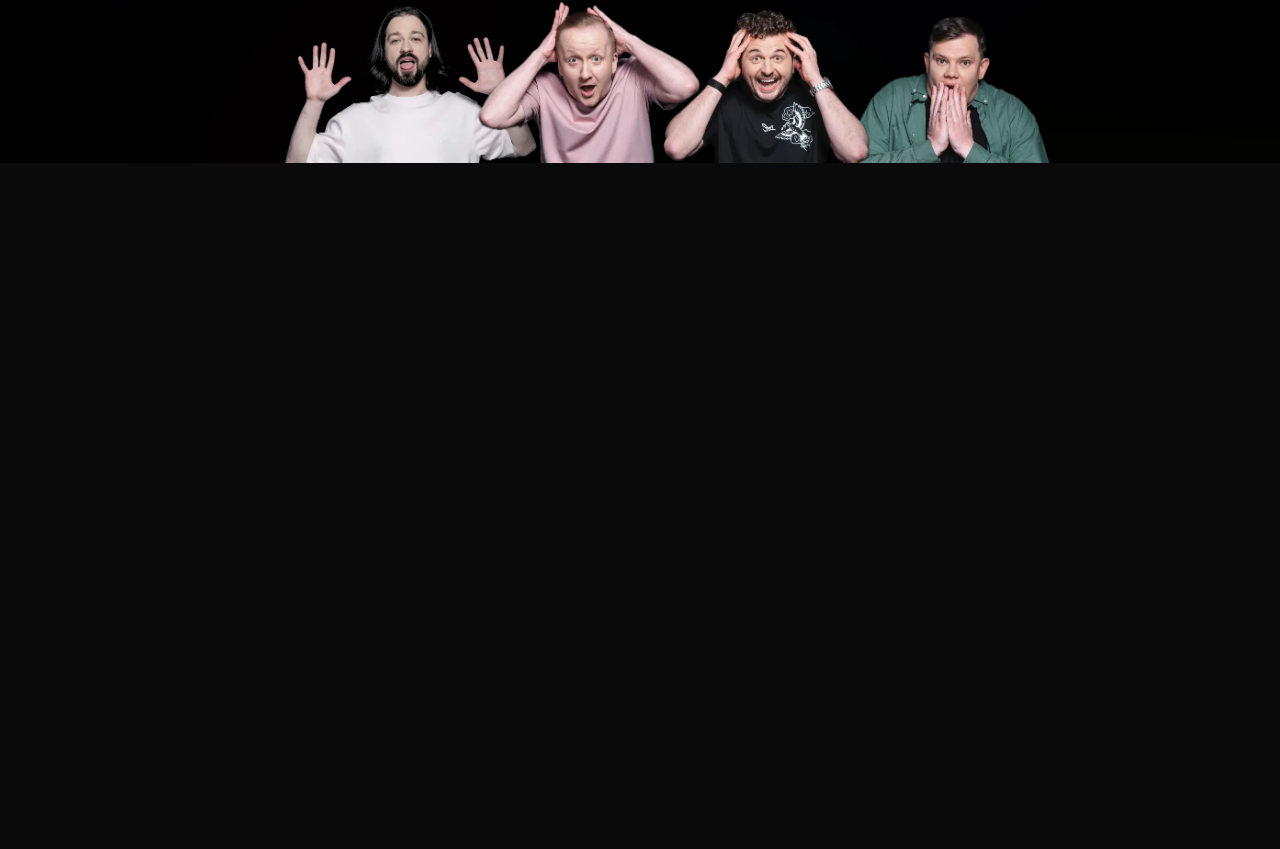
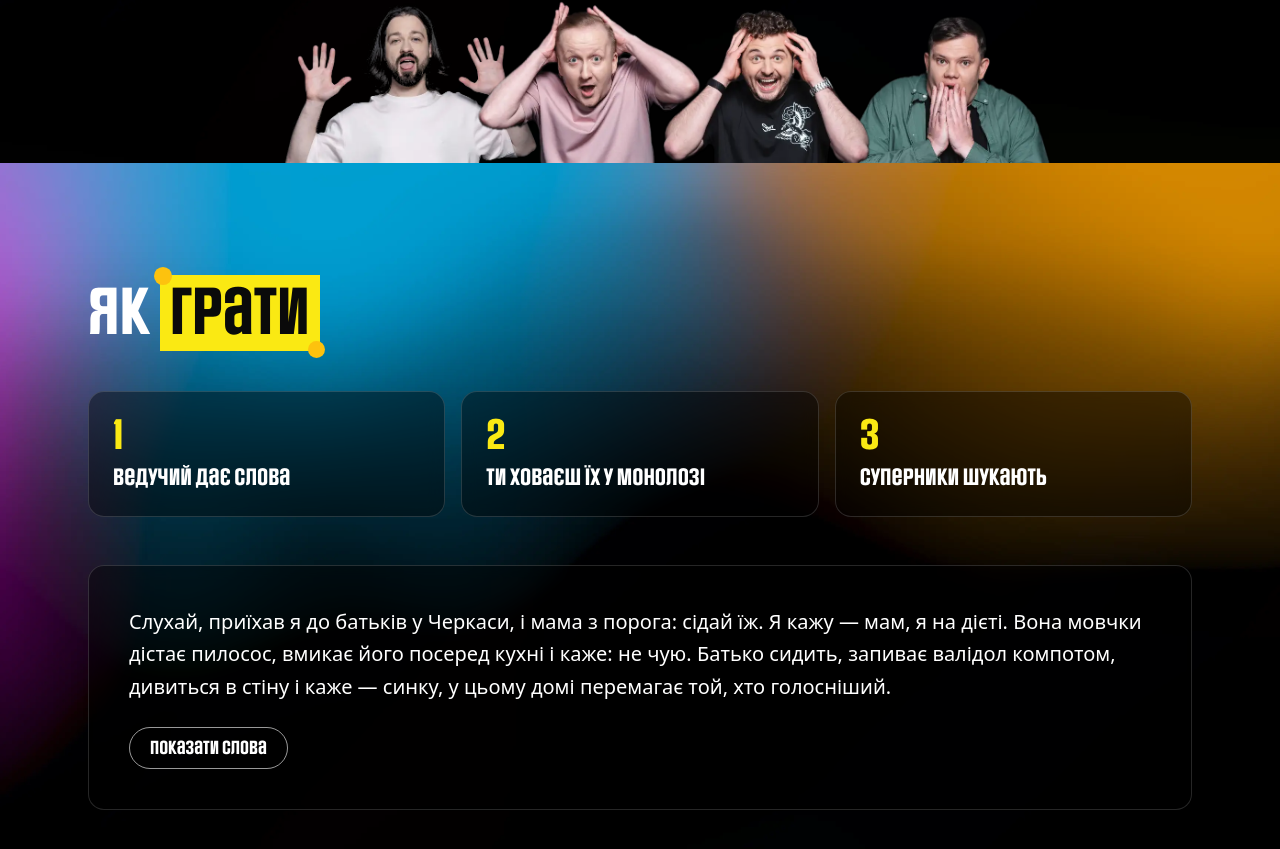
Before and after one commit to Greenfield-Taster/contrlve, a React (Vite) app in the folder frontend/: page / in a window 1280 px wide. Shown: the part 637-1486 px from the top of the page. Before the commit the page ends 800 px from the top, so only its background shows below. Built offline with nearby package versions, Linux system fonts and the light colour scheme.

Commit message:
feat: add the how-to-play section with a live demo of hidden words

```diff
--- a/frontend/src/App.tsx
+++ b/frontend/src/App.tsx
@@ -1,9 +1,11 @@
 import { Hero } from './components/Hero'
+import { HowToPlay } from './components/HowToPlay'
 
 export default function App() {
   return (
     <main>
       <Hero />
+      <HowToPlay />
     </main>
   )
 }
--- /dev/null
+++ b/frontend/src/components/HowToPlay.tsx
@@ -0,0 +1,56 @@
+import { useState } from 'react'
+import { Mark } from './Mark'
+import { Section } from './Section'
+import { demo } from '../data/demo'
+import { splitByWords } from '../lib/highlight'
+
+const steps = [
+  { number: '1', text: 'Ведучий дає слова' },
+  { number: '2', text: 'Ти ховаєш їх у монолозі' },
+  { number: '3', text: 'Суперники шукають' },
+]
+
+export function HowToPlay() {
+  const [shown, setShown] = useState(false)
+  const segments = shown ? splitByWords(demo.text, demo.words) : [{ text: demo.text, marked: false }]
+
+  return (
+    <Section id="rules" title={<>Як <Mark>грати</Mark></>}>
+      <ol className="m-0 mb-12 grid list-none gap-4 p-0 md:grid-cols-3">
+        {steps.map((step) => (
+          <li
+            key={step.number}
+            className="rounded-2xl border border-white/15 bg-black/40 p-6 backdrop-blur-sm"
+          >
+            <span className="block font-brand text-4xl text-mark">
+              {step.number}
+            </span>
+            <span className="mt-2 block font-brand text-xl">{step.text}</span>
+          </li>
+        ))}
+      </ol>
+
+      <div className="rounded-2xl border border-white/15 bg-black/40 p-6 backdrop-blur-sm md:p-10">
+        <p data-testid="demo-text" className="m-0 text-lg leading-relaxed md:text-xl">
+          {segments.map((segment, index) =>
+            segment.marked ? (
+              <Mark key={index} instant>
+                {segment.text}
+              </Mark>
+            ) : (
+              <span key={index}>{segment.text}</span>
+            ),
+          )}
+        </p>
+
+        <button
+          type="button"
+          onClick={() => setShown((value) => !value)}
+          className="mt-6 rounded-full border border-white/60 px-5 py-2 font-brand transition-colors hover:bg-white/10"
+        >
+          {shown ? 'Сховати' : 'Показати слова'}
+        </button>
+      </div>
+    </Section>
+  )
+}
--- /dev/null
+++ b/frontend/src/components/Section.tsx
@@ -0,0 +1,18 @@
+import type { ReactNode } from 'react'
+
+type SectionProps = {
+  id: string
+  title: ReactNode
+  children: ReactNode
+}
+
+export function Section({ id, title, children }: SectionProps) {
+  return (
+    <section id={id} className="mx-auto w-full max-w-6xl px-6 py-20 md:py-28">
+      <h2 className="m-0 mb-10 font-brand text-[clamp(28px,4.5vw,56px)] leading-tight">
+        {title}
+      </h2>
+      {children}
+    </section>
+  )
+}
```
Also changed, not shown: 1 other file (tests, documents, lock files or other folders).
